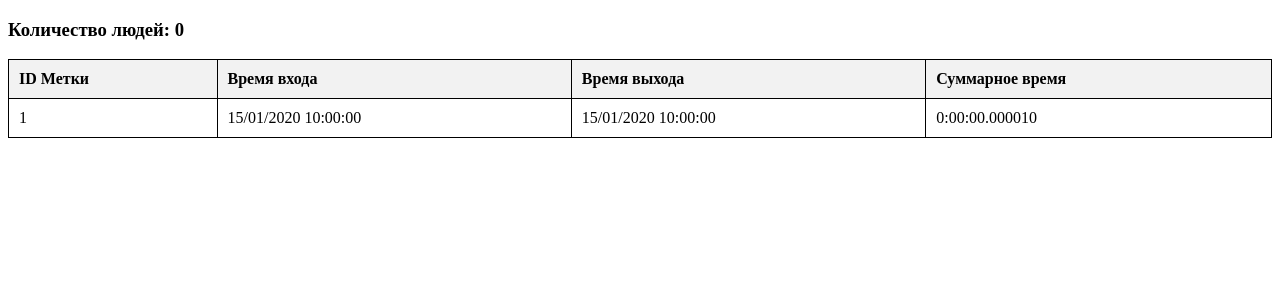
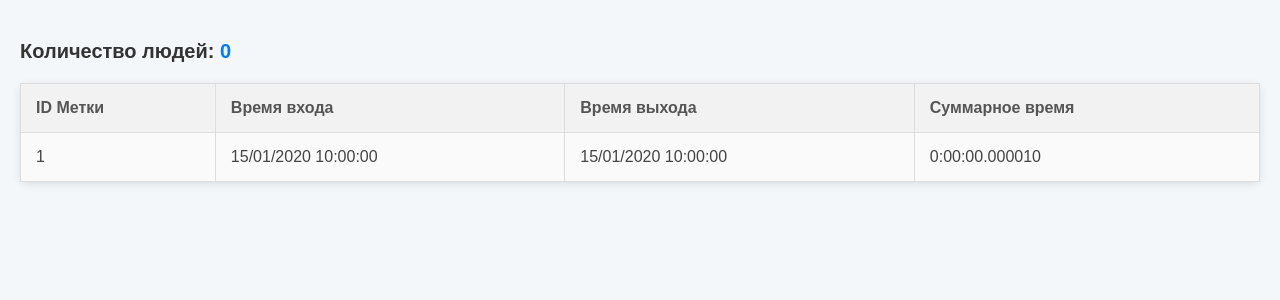
Before and after one commit to A1fheim/RFID, a Django app: page /table/ in a window 1280 px wide. Shown: the top 300 px of the page. Run offline with Django 5.2, Linux system fonts and the light colour scheme; tables that the repository leaves empty hold one stand-in row (values such as "Sample post").

Commit message:
стили для table

```diff
--- a/myapp/templates/table.html
+++ b/myapp/templates/table.html
@@ -5,19 +5,45 @@
     <meta name="viewport" content="width=device-width, initial-scale=1.0">
     <title>Таблица</title>
     <style>
+        body {
+            font-family: Arial, sans-serif;
+            background-color: #f4f7f9;
+            margin: 0;
+            padding: 20px;
+        }
+        h3 {
+            color: #333;
+            font-size: 20px;
+            margin-bottom: 20px;
+        }
         table {
             width: 100%;
             border-collapse: collapse;
-        }
-        table, th, td {
-            border: 1px solid black;
+            margin-bottom: 20px;
+            background-color: #fff;
+            box-shadow: 0 2px 8px rgba(0, 0, 0, 0.1);
+            border-radius: 8px;
         }
         th, td {
-            padding: 10px;
+            padding: 15px;
             text-align: left;
+            border: 1px solid #ddd;
         }
         th {
             background-color: #f2f2f2;
+            font-weight: bold;
+            color: #555;
+        }
+        td {
+            background-color: #fafafa;
+            color: #444;
+        }
+        table tr:hover td {
+            background-color: #f1f1f1;
+        }
+        #people_count {
+            font-weight: bold;
+            color: #007BFF;
         }
     </style>
 </head>
```
